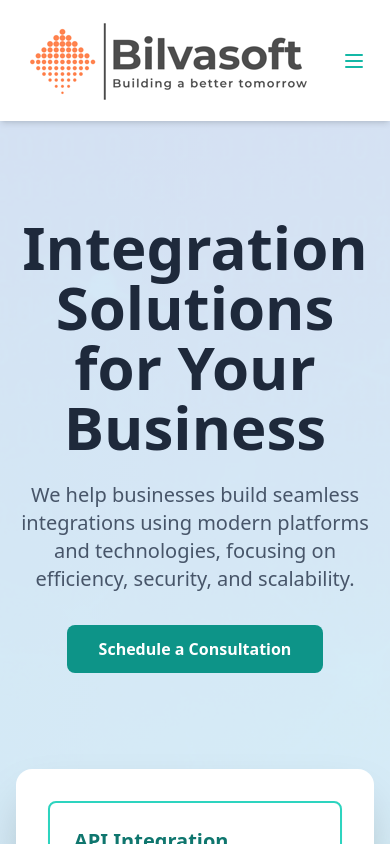
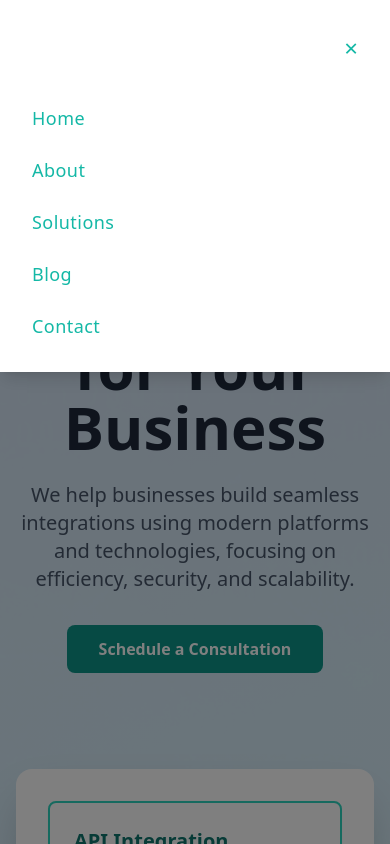
Before and after one commit to saig1997/bilvasoft-revamp, a Next.js app: page / in a window 390 px wide. Both pictures are taken after a click on the button "Open mobile menu". Shown: the top 844 px of the page. Built offline with nearby package versions, Linux system fonts and the light colour scheme.

Commit message:
Implement responsive mobile menu for header navigation

```diff
--- a/components/Layout.jsx
+++ b/components/Layout.jsx
@@ -1,8 +1,10 @@
 import Link from "next/link";
 import Image from "next/image";
+import React, { useState } from "react";
 import logo from "../public/solution-logos/Bilvasoft-Logo.png";
 
 export default function Layout({ children }) {
+  const [mobileMenuOpen, setMobileMenuOpen] = useState(false);
   return (
     <div className="min-h-screen flex flex-col bg-[#121212]">
       <header className="bg-white text-teal-500 shadow-md sticky top-0 z-50">
@@ -28,14 +30,47 @@ export default function Layout({ children }) {
               </Link>
             ))}
           </nav>
-
           {/* Mobile Menu Button */}
-          <button className="md:hidden text-teal-500">
+          <button
+            className="md:hidden text-teal-500"
+            onClick={() => setMobileMenuOpen((open) => !open)}
+            aria-label="Open mobile menu"
+          >
             <svg className="w-6 h-6" fill="none" stroke="currentColor" viewBox="0 0 24 24">
               <path strokeLinecap="round" strokeLinejoin="round" strokeWidth={2} d="M4 6h16M4 12h16M4 18h16" />
             </svg>
           </button>
         </div>
+        {/* Mobile Menu Overlay */}
+        {mobileMenuOpen && (
+          <div className="fixed inset-0 bg-black bg-opacity-50 z-50 flex flex-col md:hidden">
+            <div className="bg-white text-teal-500 w-full p-8 flex flex-col space-y-6 shadow-lg">
+              <button
+                className="self-end mb-4 text-2xl"
+                onClick={() => setMobileMenuOpen(false)}
+                aria-label="Close mobile menu"
+              >
+                &times;
+              </button>
+              {[
+                { href: "/", label: "Home" },
+                { href: "/about", label: "About" },
+                { href: "/solutions", label: "Solutions" },
+                { href: "/blog", label: "Blog" },
+                { href: "/contact", label: "Contact" }
+              ].map((link) => (
+                <Link
+                  key={link.href}
+                  href={link.href}
+                  className="font-medium tracking-wide text-lg text-teal-500 hover:text-teal-600 transition-colors duration-200"
+                  onClick={() => setMobileMenuOpen(false)}
+                >
+                  {link.label}
+                </Link>
+              ))}
+            </div>
+          </div>
+        )}
       </header>
 
       <main className="flex-grow">{children}</main>
```
